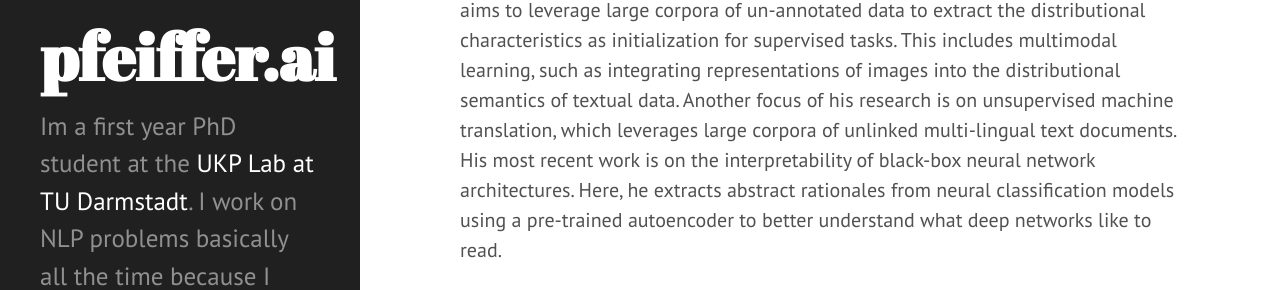
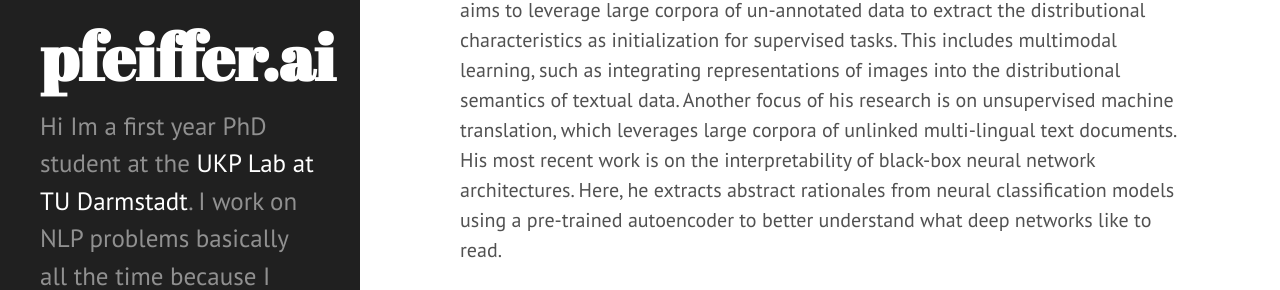
Before and after one commit to JoPfeiff/JoPfeiff_github_io, a Jekyll site: the page built from index.html, in a window 1280 px wide. Shown: the part 245-535 px from the top of the page. Built offline with Jekyll 4.4.1, drawn with Linux system fonts in a browser that asks for light colours; Markdown is read by kramdown in place of the engine named in the settings; the list of posts is cut into pages by our own code.

Commit message:
Initial commit

```diff
--- a/_config.yml
+++ b/_config.yml
@@ -9,7 +9,7 @@
 # Setup
 title:            pfeiffer.ai
 tagline:          'Jonas Pfeiffer'
-description:      'Im a first year PhD student at the <a href="https://www.informatik.tu-darmstadt.de/ukp/ukp_home/index.en.jsp" target="_blank">UKP Lab at TU Darmstadt</a>. I work on NLP problems basically all the time because I dont have any private life outside the field... '
+description:      'Hi Im a first year PhD student at the <a href="https://www.informatik.tu-darmstadt.de/ukp/ukp_home/index.en.jsp" target="_blank">UKP Lab at TU Darmstadt</a>. I work on NLP problems basically all the time because I dont have any private life outside the field... '
 url:              http://hyde.getpoole.com
 baseurl:          /
 
```
